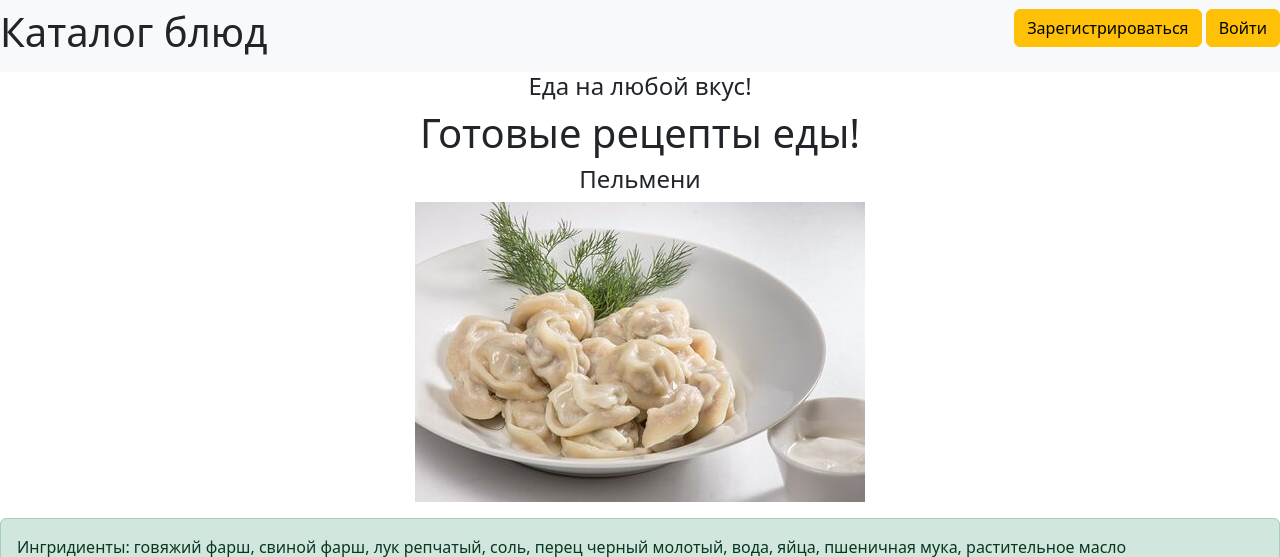
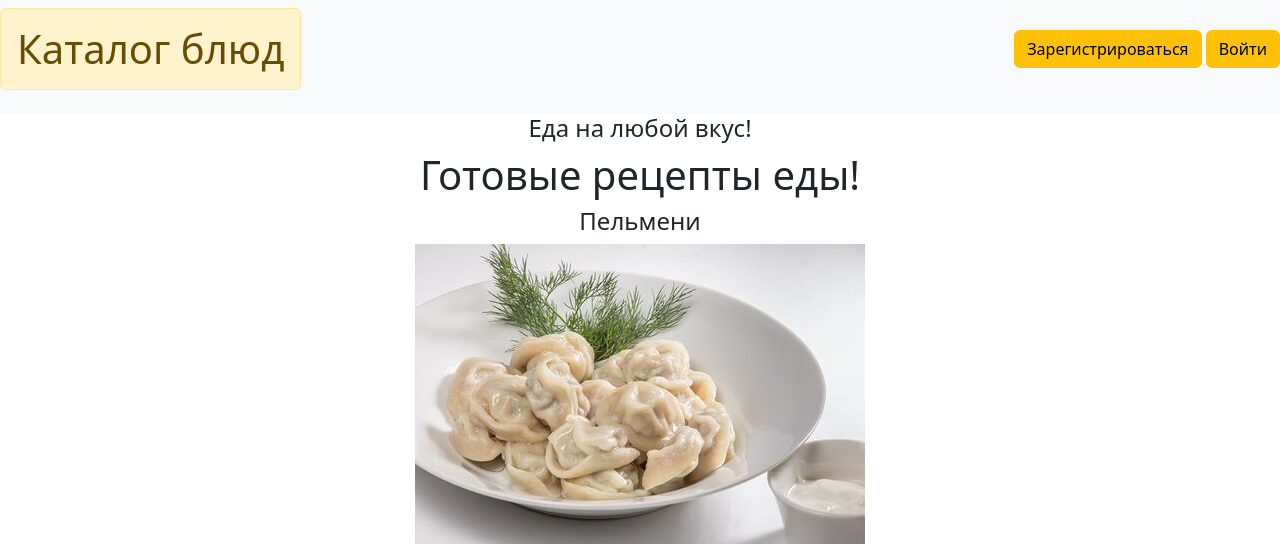
Before and after one commit to AntonovGrigoriy/sait, a Flask app: page / in a window 1280 px wide. Shown: the top 557 px of the page. Run offline with Flask 3, Linux system fonts and the light colour scheme; data that the repository does not hold is empty.

Commit message:
Update base.html

```diff
--- a/templates/base.html
+++ b/templates/base.html
@@ -18,7 +18,7 @@
 <body>
 <header>
     <nav class="navbar navbar-light bg-light">
-        <h1>Каталог блюд</h1>
+        <h1 class='alert alert-warning'>Каталог блюд</h1>
         {% if current_user.is_authenticated %}
         <a class="navbar-brand" href="/logout">{{ current_user.name }}</a>
         {% else %}
```
